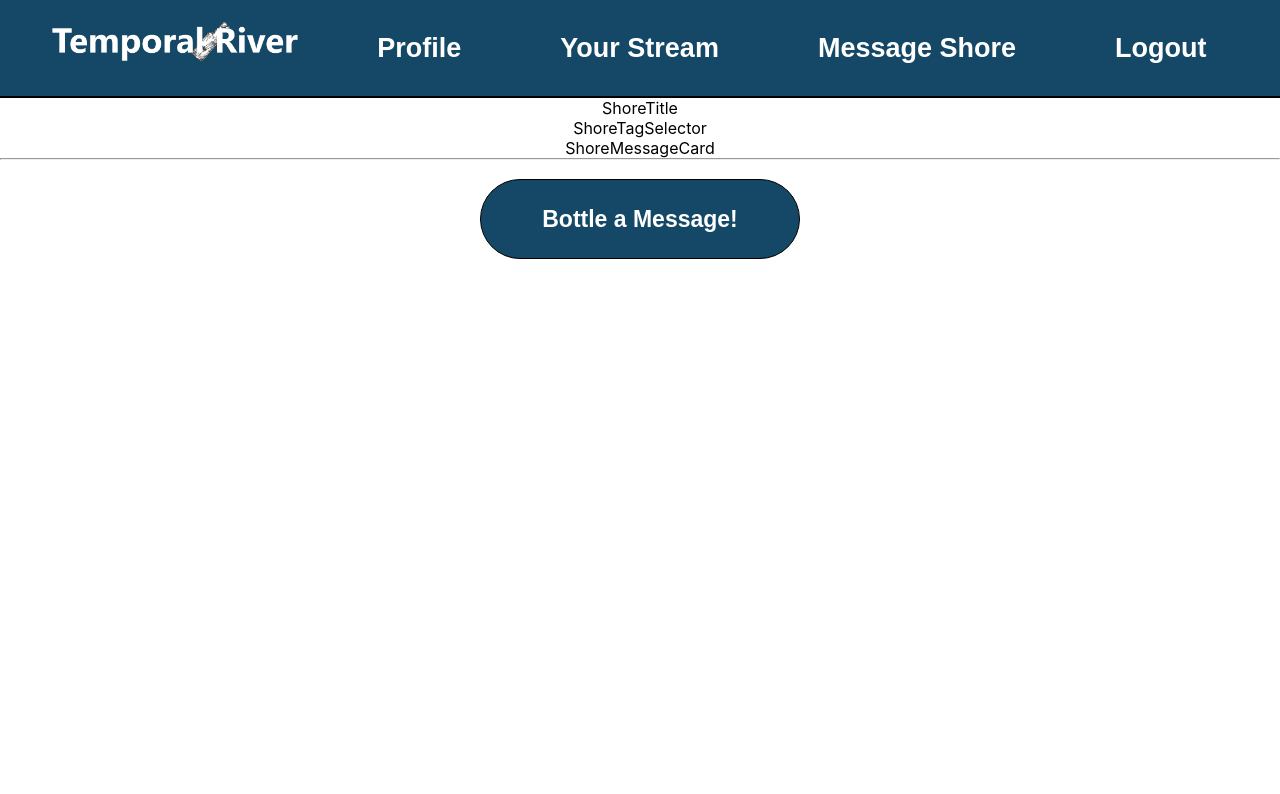
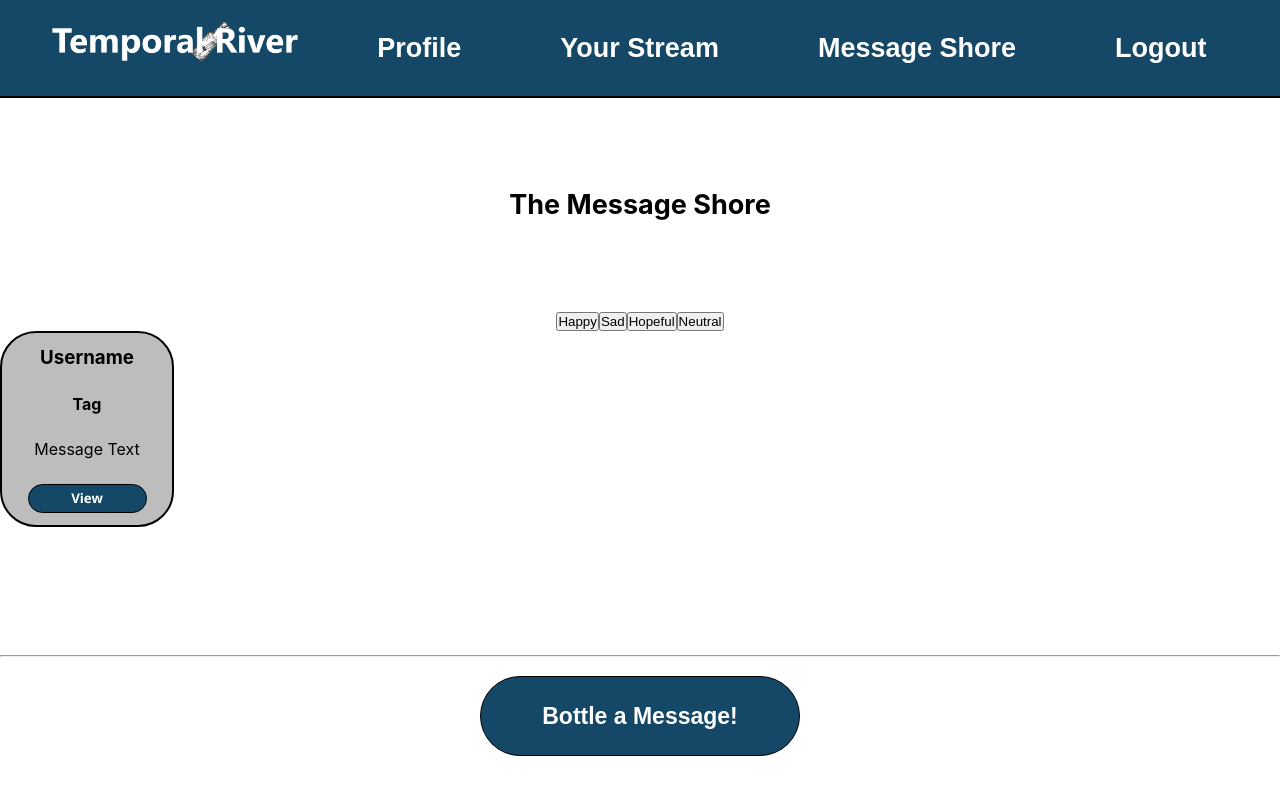
Before and after one commit to DannyHayek/time-capsule-client, a React (Create React App) app: page /messageShore in a window 1280 px wide. Shown: the top 794 px of the page. Built offline with nearby package versions, Linux system fonts and the light colour scheme.

Commit message:
Fleshed out basic components and created layout for message shore page

```diff
--- a/src/components/messageShore/ShoreMessageCard.jsx
+++ b/src/components/messageShore/ShoreMessageCard.jsx
@@ -1,8 +1,21 @@
 import React from 'react'
+import { useNavigate } from 'react-router-dom';
 
 const ShoreMessageCard = () => {
+    const navigate = useNavigate();
+
   return (
-    <div>ShoreMessageCard</div>
+    <div className='flex column message-stream-card'>
+        <h3>Username</h3>
+        <h4>Tag</h4>
+        <p>Message Text</p>
+        <button className='primary-btn font view-message-stream-btn' onClick={() => {
+            // localStorage.setItem("currentMessage", JSON.stringify(currentMessage));
+            navigate("/viewMessage");
+        }} >
+                View
+        </button>
+    </div>
   )
 }
 
--- a/src/components/messageShore/ShoreTagSelector.jsx
+++ b/src/components/messageShore/ShoreTagSelector.jsx
@@ -1,8 +1,12 @@
 import React from 'react'
 
-const ShoreTagSelector = () => {
+const ShoreTagSelector = ({ tag }) => {
   return (
-    <div>ShoreTagSelector</div>
+    <div>
+        <button>
+            {tag}
+        </button>
+    </div>
   )
 }
 
--- /dev/null
+++ b/src/components/messageShore/ShoreTags.jsx
@@ -0,0 +1,17 @@
+import React, { useState } from 'react'
+import ShoreTagSelector from './ShoreTagSelector'
+
+const ShoreTags = () => {
+    const [tagList, setTags] = useState(["Happy", "Sad", "Hopeful", "Neutral"]);
+
+  return (
+    <div className='flex flex-center'>
+
+        {tagList.map((tag) => {
+            return <ShoreTagSelector tag={tag} />;
+        })}
+    </div>
+  )
+}
+
+export default ShoreTags
--- a/src/components/messageShore/ShoreTitle.jsx
+++ b/src/components/messageShore/ShoreTitle.jsx
@@ -2,7 +2,9 @@ import React from 'react'
 
 const ShoreTitle = () => {
   return (
-    <div>ShoreTitle</div>
+    <div>
+        <h1 className='message-shore-title'>The Message Shore</h1>
+    </div>
   )
 }
 
--- a/src/pages/MessageShore/MessageShore.css
+++ b/src/pages/MessageShore/MessageShore.css
@@ -0,0 +1,4 @@
+.message-shore-title {
+    font-size: calc(22px + 0.390625vw);
+    margin: 7%;
+}
--- a/src/pages/MessageShore/MessageShore.jsx
+++ b/src/pages/MessageShore/MessageShore.jsx
@@ -3,12 +3,13 @@ import './MessageShore.css';
 import ShoreTitle from '../../components/messageShore/ShoreTitle';
 import ShoreTagSelector from '../../components/messageShore/ShoreTagSelector';
 import ShoreMessages from '../../components/messageShore/ShoreMessages';
+import ShoreTags from '../../components/messageShore/ShoreTags';
 
 const MessageShore = () => {
   return (
-    <div>
+    <div className='flex column'>
       <ShoreTitle />
-      <ShoreTagSelector />
+      <ShoreTags />
       <ShoreMessages />
     </div>
   )
```
